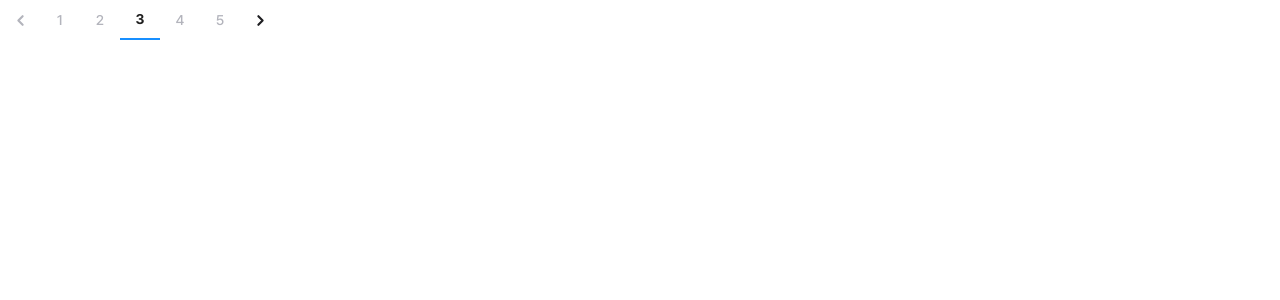
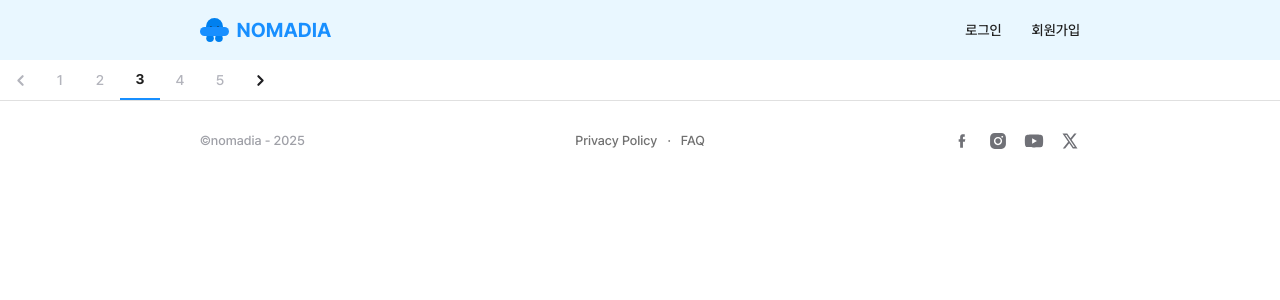
Before and after one commit to codeit-team6/nomadia, a Next.js app: page /test-jyn in a window 1280 px wide. Shown: the top 300 px of the page. Built offline with nearby package versions, Linux system fonts and the light colour scheme.

Commit message:
♻️🐰 refactor: 스크린 리더를 위한 ARIA 레이블 작성, totalPages가 0인 경우에 대한 예외처리

```diff
--- a/src/app/layout.tsx
+++ b/src/app/layout.tsx
@@ -4,6 +4,8 @@ import type { Metadata } from 'next';
 import localFont from 'next/font/local';
 
 import { Providers } from '@/app/providers';
+import Footer from '@/shared/components/footer';
+import Header from '@/shared/components/header';
 
 const pretendard = localFont({
   src: '../../public/fonts/PretendardVariable.woff2',
@@ -25,7 +27,11 @@ export default function RootLayout({
   return (
     <html lang="ko" className={`${pretendard.variable}`}>
       <body className={pretendard.className}>
-        <Providers>{children}</Providers>
+        <Providers>
+          <Header />
+          <main>{children}</main>
+          <Footer />
+        </Providers>
       </body>
     </html>
   );
--- a/src/app/providers.tsx
+++ b/src/app/providers.tsx
@@ -2,11 +2,15 @@
 
 import { QueryClient, QueryClientProvider } from '@tanstack/react-query';
 import { ReactNode, useState } from 'react';
+import { Toaster } from 'sonner';
 
 export function Providers({ children }: { children: ReactNode }) {
   const [queryClient] = useState(() => new QueryClient());
 
   return (
-    <QueryClientProvider client={queryClient}>{children}</QueryClientProvider>
+    <QueryClientProvider client={queryClient}>
+      <Toaster />
+      {children}
+    </QueryClientProvider>
   );
 }
--- a/src/shared/components/pagination/pagination.tsx
+++ b/src/shared/components/pagination/pagination.tsx
@@ -45,13 +45,14 @@ type PaginationProps = {
  */
 
 const Pagination = ({ totalPages, currentPage, setPage }: PaginationProps) => {
+  if (totalPages <= 0) return null;
+
   const PAGE_GROUP_SIZE = 5;
   const pageGroupNum = Math.ceil(currentPage / PAGE_GROUP_SIZE);
   const startPage = pageGroupNum * PAGE_GROUP_SIZE - PAGE_GROUP_SIZE + 1; //-4
   const endPage = Math.min(totalPages, startPage + PAGE_GROUP_SIZE - 1); //+4
 
   const pageRange = [];
-
   for (let i = startPage; i <= endPage; i++) {
     pageRange.push(i);
   }
@@ -62,10 +63,11 @@ const Pagination = ({ totalPages, currentPage, setPage }: PaginationProps) => {
   return (
     <div className="flex">
       <button
-        disabled={leftDisable}
         onClick={() => {
           setPage((pageGroupNum - 1) * PAGE_GROUP_SIZE);
         }}
+        disabled={leftDisable}
+        aria-label="이전 페이지 그룹으로"
         className="flex-center size-[4rem]"
       >
         <ChevronLeft
@@ -78,22 +80,25 @@ const Pagination = ({ totalPages, currentPage, setPage }: PaginationProps) => {
       {pageRange.map((page) => (
         <button
           key={page}
+          onClick={() => setPage(page)}
+          aria-label={`${page}페이지 ${page === currentPage ? '(현재 페이지)' : ''}`}
+          aria-current={page === currentPage ? 'page' : undefined}
           className={cn(
             'size-[4rem] text-[1.4rem] font-medium text-gray-300',
             page === currentPage &&
               'border-b-main border-b-2 font-bold text-gray-950',
           )}
-          onClick={() => setPage(page)}
         >
           {page}
         </button>
       ))}
 
       <button
-        disabled={rightDisable}
         onClick={() => {
           setPage(pageGroupNum * PAGE_GROUP_SIZE + 1);
         }}
+        disabled={rightDisable}
+        aria-label="다음 페이지 그룹으로"
         className="flex-center size-[4rem]"
       >
         <ChevronRight
```
